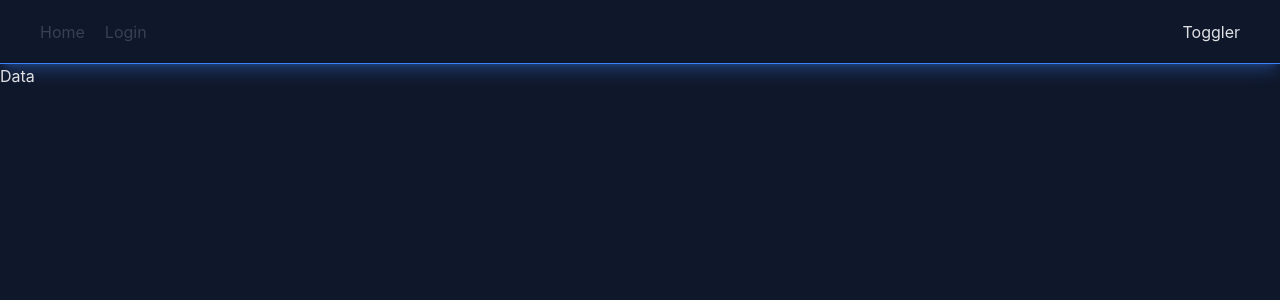
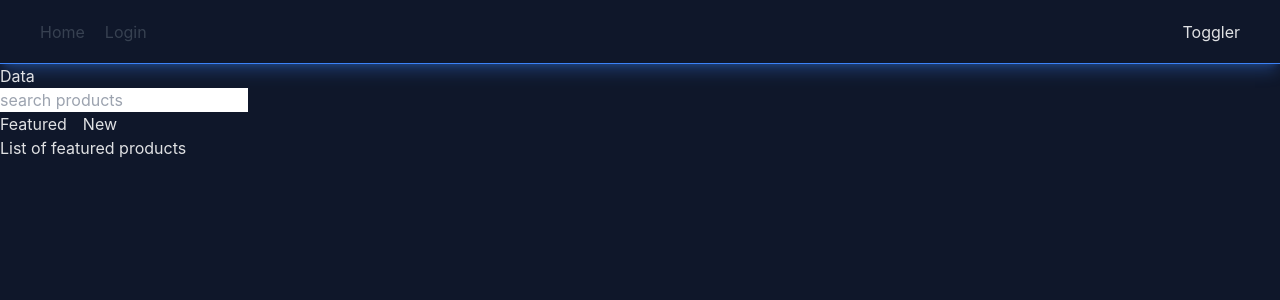
Before and after one commit to Zorkann/future-dashboard, a React (Vite) app: page /data in a window 1280 px wide. Shown: the top 300 px of the page. Built offline with nearby package versions, Linux system fonts and the light colour scheme.

Commit message:
add nasted, index  routes

```diff
--- a/src/App.tsx
+++ b/src/App.tsx
@@ -7,6 +7,8 @@ import { Routes, Route } from 'react-router-dom';
 import { LoginPage } from './LoginPage';
 import { DataPage } from './DataPage';
 import { NoMatchRoute } from '@components/NoMatchRoute';
+import { NewProducts } from './DataPage';
+import { FeaturedProducts } from './DataPage';
 
 function App() {
   return (
@@ -20,7 +22,12 @@ function App() {
         <Routes>
           <Route path="/" element={<Graphs />} />
           <Route path="login" element={<LoginPage />} />
-          <Route path="data" element={<DataPage />} />
+          <Route path="data" element={<DataPage />}>
+            <Route index element={<FeaturedProducts />} />
+
+            <Route path="featured" element={<FeaturedProducts />} />
+            <Route path="new" element={<NewProducts />} />
+          </Route>
           <Route path="*" element={<NoMatchRoute />} />
         </Routes>
       </div>
--- a/src/DataPage/DataPage.tsx
+++ b/src/DataPage/DataPage.tsx
@@ -1,3 +1,20 @@
+import { Link, Outlet } from 'react-router-dom';
 export const DataPage = () => {
-  return <div>Data</div>;
+  return (
+    <>
+      <div>Data</div>
+      <div>
+        <input type="search" placeholder="search products" />
+      </div>
+      <nav className="flex space-x-4">
+        <Link to="featured" className="block">
+          Featured
+        </Link>
+        <Link to="new" className="block">
+          New
+        </Link>
+      </nav>
+      <Outlet />
+    </>
+  );
 };
--- /dev/null
+++ b/src/DataPage/FeaturedProducts.tsx
@@ -0,0 +1,3 @@
+export const FeaturedProducts = () => {
+  return <div>List of featured products</div>;
+};
--- /dev/null
+++ b/src/DataPage/NewProducts.tsx
@@ -0,0 +1,3 @@
+export const NewProducts = () => {
+  return <div>List of new products</div>;
+};
--- a/src/DataPage/index.ts
+++ b/src/DataPage/index.ts
@@ -1 +1,3 @@
 export { DataPage } from './DataPage';
+export { FeaturedProducts } from './FeaturedProducts';
+export { NewProducts } from './NewProducts';
```
